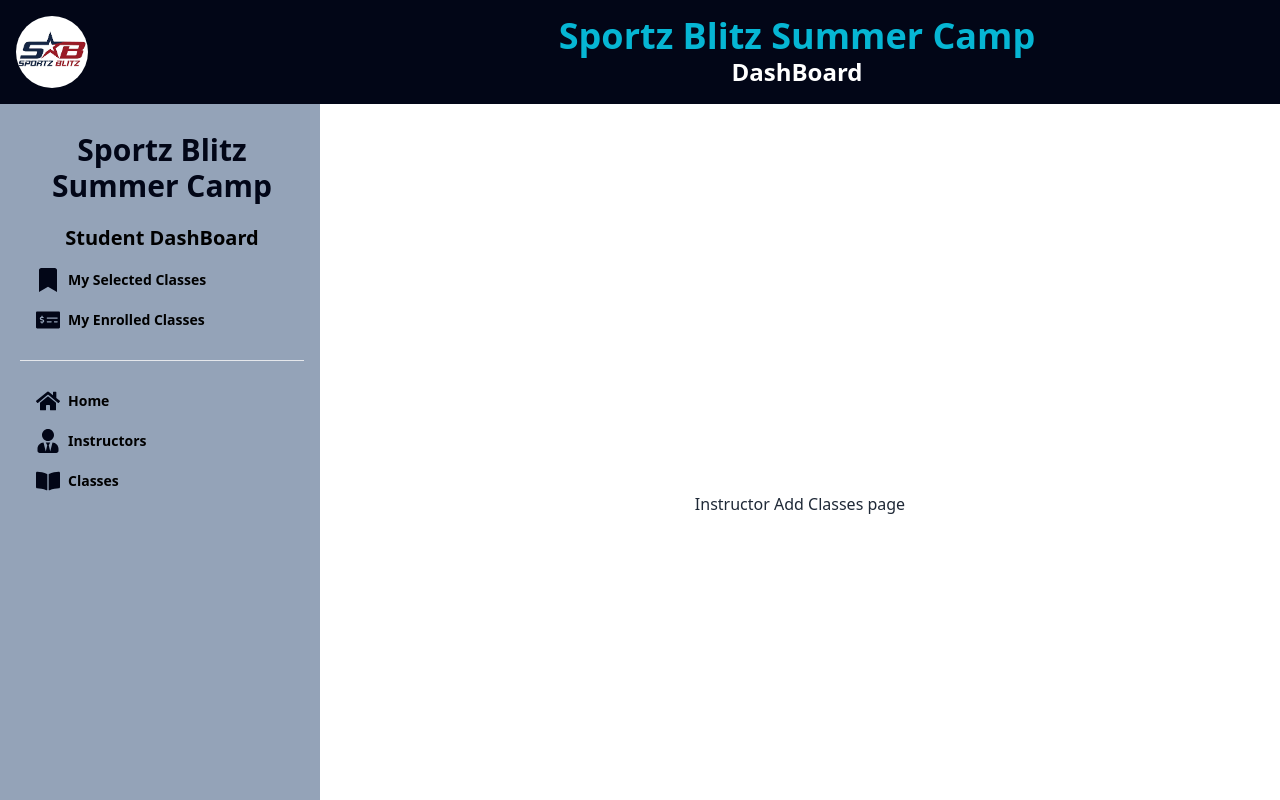
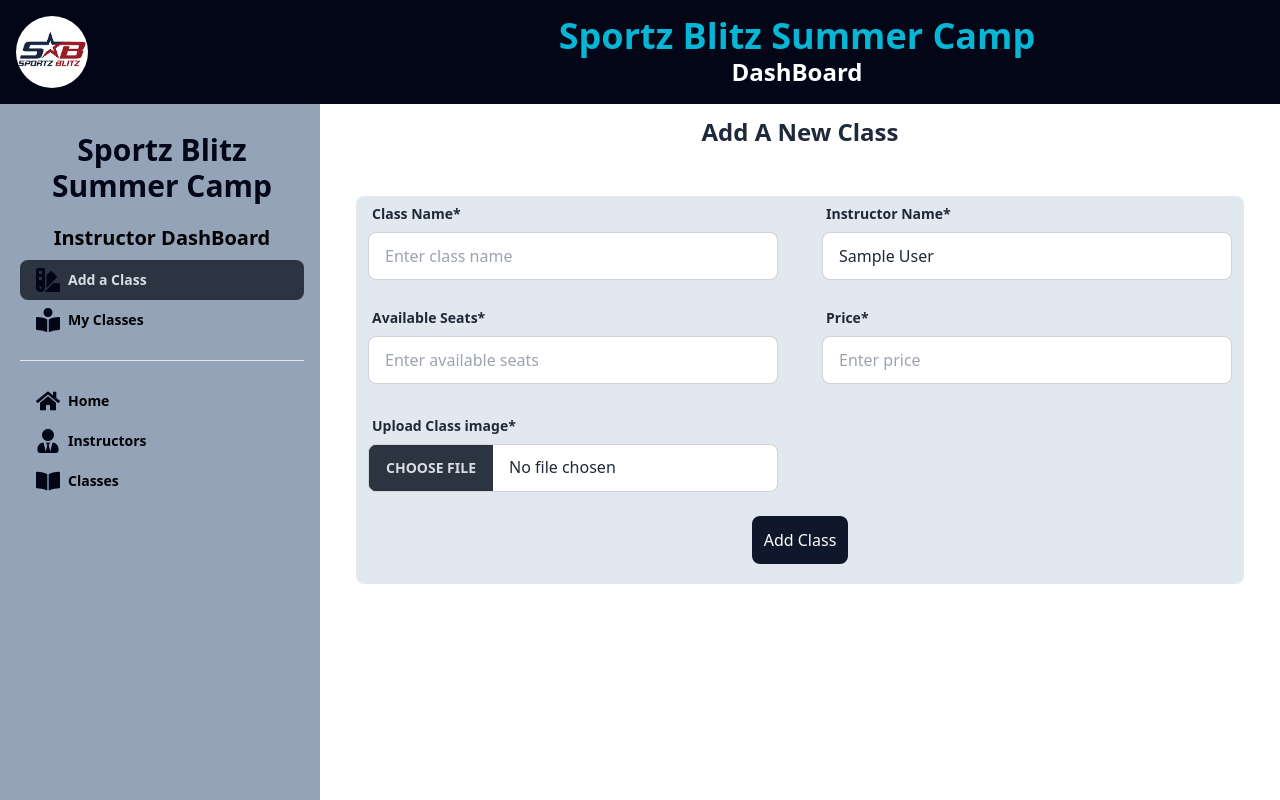
Before and after one commit to FarhanFardid/Sportz_Blitz_SummerCamp_Front_End, a React (Vite) app: page /dashboard/addClasses in a window 1280 px wide. Shown: the top 800 px of the page. Built offline with nearby package versions, Linux system fonts and the light colour scheme; no server answers; sample sign-in values are in the browser's storage.

Commit message:
student selected class page and instructor add class page implemented

```diff
--- a/src/Layout/Dashboard.jsx
+++ b/src/Layout/Dashboard.jsx
@@ -17,14 +17,14 @@ import DashboardNav from "../Shared/DashboardNav";
 
 const Dashboard = () => {
   const isAdmin = false;
-  const isInstructor = false;
+  const isInstructor = true;
   return (
     <div>
       <DashboardNav></DashboardNav>
 
       <div className="drawer lg:drawer-open">
         <input id="my-drawer-2" type="checkbox" className="drawer-toggle" />
-        <div className="drawer-content flex flex-col items-center justify-center">
+        <div className="drawer-content">
           <label
             htmlFor="my-drawer-2"
             className="btn btn-primary drawer-button lg:hidden"
--- a/src/Pages/Dashboard/AddClasses.jsx
+++ b/src/Pages/Dashboard/AddClasses.jsx
@@ -1,11 +1,105 @@
-
+import { useContext } from "react";
+import { useForm } from "react-hook-form";
+import { AuthContext } from "../../Providers/AuthProviders";
 
 const AddClasses = () => {
-    return (
-        <div>
-            <h1>Instructor Add Classes page</h1>
-        </div>
-    );
+    const {user} = useContext(AuthContext);
+  const {
+    register,
+    handleSubmit,
+    reset,
+    formState: { errors },
+  } = useForm();
+  const onSubmit = (data) => {
+    console.log(data);
+  };
+  return (
+    <div>
+        <h2 className="text-2xl text-center font-bold py-3 text-slate-800">Add A New Class</h2>
+      <div className="p-4">
+        <form
+          onSubmit={handleSubmit(onSubmit)}
+          className="grid grid-cols-2 gap-5 m-5 bg-slate-200 rounded-lg"
+        >
+          <div className="form-control w-full  px-3 ">
+            <label className="label">
+              <span className="label-text font-bold">Class Name*</span>
+            </label>
+            <input
+              type="text"
+              placeholder="Enter class name"
+              {...register("name", { required: true })}
+              className="input input-bordered w-full"
+            />
+            {errors.name && (
+              <span className="text-red-700">Class name is required</span>
+            )}
+          </div>
+          <div className="form-control w-full px-3">
+            <label className="label">
+              <span className="label-text font-bold">Instructor Name*</span>
+            </label>
+            <input
+              type="text"
+              defaultValue={user?.displayName}
+              placeholder="Enter instructor name"
+              {...register("instructor", { required: true })}
+              className="input input-bordered w-full "
+            />
+            {errors.instructor && (
+              <span className="text-red-700">Instructor name is required</span>
+            )}
+          </div>
+          <div className="form-control w-full px-3">
+            <label className="label">
+              <span className="label-text font-bold">Available Seats*</span>
+            </label>
+            <input
+              type="number"
+              placeholder="Enter available seats"
+              {...register("seats", { required: true })}
+              className="input input-bordered w-full "
+            />
+            {errors.seats && (
+              <span className="text-red-700"> Available seat number is required</span>
+            )}
+          </div>
+          <div className="form-control w-full px-3">
+            <label className="label">
+              <span className="label-text font-bold">Price*</span>
+            </label>
+            <input
+              type="number"
+              placeholder="Enter price"
+              {...register("price", { required: true })}
+              className="input input-bordered w-full "
+            />
+            {errors.price && (
+              <span className="text-red-700">Price is required</span>
+            )}
+          </div>
+
+          <div className="form-control w-full px-3 py-1">
+            <label className="label">
+              <span className="label-text font-bold">Upload Class image*</span>
+            </label>
+            <input
+              type="file"
+              className="file-input file-input-bordered w-full"
+              {...register("image", { required: true })}
+            />
+            {errors.image && (
+              <span className="text-red-700">Class image is required</span>
+            )}
+          </div>
+
+          <div className="col-span-2 p-3 bg-slate-900 w-fit mx-auto flex text-white rounded-lg mb-5 hover:bg-slate-700">
+            <input type="submit" className=" " value="Add Class" />{" "}
+          </div>
+        </form>
+      </div>
+    </div>
+  );
 };
 
 export default AddClasses;
--- /dev/null
+++ b/src/Pages/Dashboard/ClassRow.jsx
@@ -0,0 +1,85 @@
+import { FaMoneyCheck, FaTrashAlt } from "react-icons/fa";
+import Swal from "sweetalert2";
+
+
+const ClassRow = ({cls,index,refetch}) => {
+    const {_id,class_name,image,instructor_name,price} = cls;
+
+    const handlePayment = (_id) =>{
+        console.log(_id)
+    }
+    const handleDelete = (_id) => {
+        Swal.fire({
+          title: "Remove Class From Cart?",
+          text: "You won't be able to revert this!",
+          icon: "warning",
+          showCancelButton: true,
+          confirmButtonColor: "#3085d6",
+          cancelButtonColor: "#d33",
+          confirmButtonText: "Yes, delete it!",
+        }).then((result) => {
+          if (result.isConfirmed) {
+            fetch(`http://localhost:5000/cart/${_id}`, {
+              method: "DELETE",
+              headers: {
+                "content-type": "application/json",
+              },
+            })
+              .then((res) => res.json())
+              .then((data) => {
+                if (data.deletedCount > 0) {
+                  refetch();
+                  Swal.fire(
+                    "Deleted!",
+                    "Class has been removed from cart.",
+                    "success"
+                  );
+                }
+              });
+          }
+        });
+      };
+
+    return (
+        <tbody>
+      <tr>
+        <td className="font-bold">{index + 1}</td>
+
+        <td>
+          <div className="flex items-center space-x-3">
+            <div className="avatar">
+              <div className="mask mask-squircle w-16 h-16">
+                <img src={image} alt="class image" />
+              </div>
+            </div>
+          </div>
+        </td>
+        <td>
+          <div className="font-bold">{class_name}</div>
+        </td>
+        <td>
+          <div className="font-bold">{instructor_name}</div>
+        </td>
+        <td className="font-bold"> ${price}</td>
+        <td>
+          <button
+            onClick={() => handlePayment(_id)}
+            className="btn btn-circle btn-sm bg-green-800 text-white hover:bg-green-700"
+          >
+            <FaMoneyCheck />
+          </button>
+        </td>
+        <td>
+          <button
+            onClick={() => handleDelete(_id)}
+            className="btn btn-circle btn-sm bg-red-800 text-gray-500 hover:bg-red-700"
+          >
+            <FaTrashAlt />
+          </button>
+        </td>
+      </tr>
+    </tbody>
+    );
+};
+
+export default ClassRow;
--- a/src/Pages/Dashboard/SelectedClasses.jsx
+++ b/src/Pages/Dashboard/SelectedClasses.jsx
@@ -1,9 +1,40 @@
+import useClassCart from "../../Hooks/useClassCart";
+import ClassRow from "./ClassRow";
 
 
 const SelectedClasses = () => {
+    const [classCart, refetch] = useClassCart();
     return (
         <div>
-            <h1>Students Selected Classes page</h1>
+            <h2 className="text-3xl text-center font-bold text-slate-900 py-4">My Selected Classes</h2>
+            <h3 className="text-xl text-center font-semibold">Total Selected Classes in the Cart: {classCart.length}</h3>
+
+              <div className="m-4">
+        <div className="overflow-x-auto">
+          <table className="table mx-auto w-full m-5">
+            <thead>
+              <tr>
+                <th>Class No.</th>
+                <th>Class Image</th>
+                <th>Class Name</th>
+                <th>Instructor Name</th>
+                <th>Price</th>
+                <th>Pay</th>
+                <th>Delete</th>
+              </tr>
+            </thead>
+
+            {classCart.map((cls, index) => (
+              <ClassRow
+                key={cls._id}
+                cls={cls}
+                index={index}
+                refetch={refetch}
+              ></ClassRow>
+            ))}
+          </table>
+        </div>
+      </div>
         </div>
     );
 };
```
